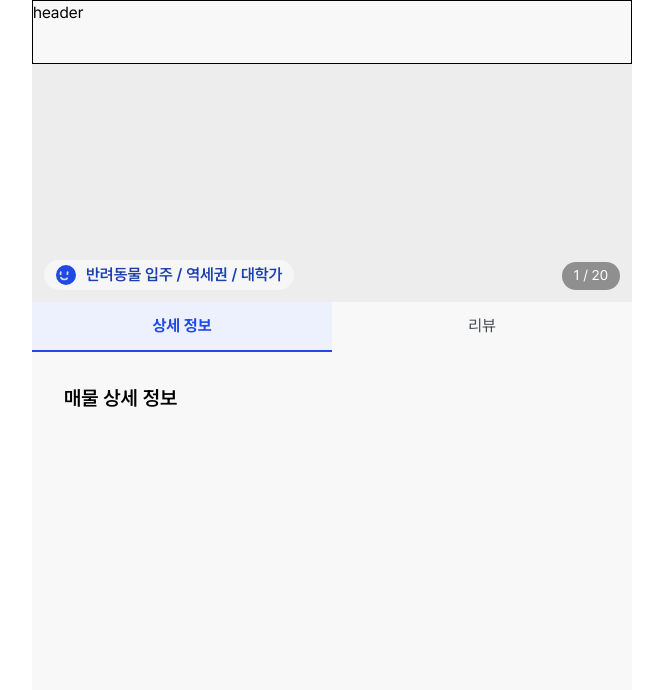
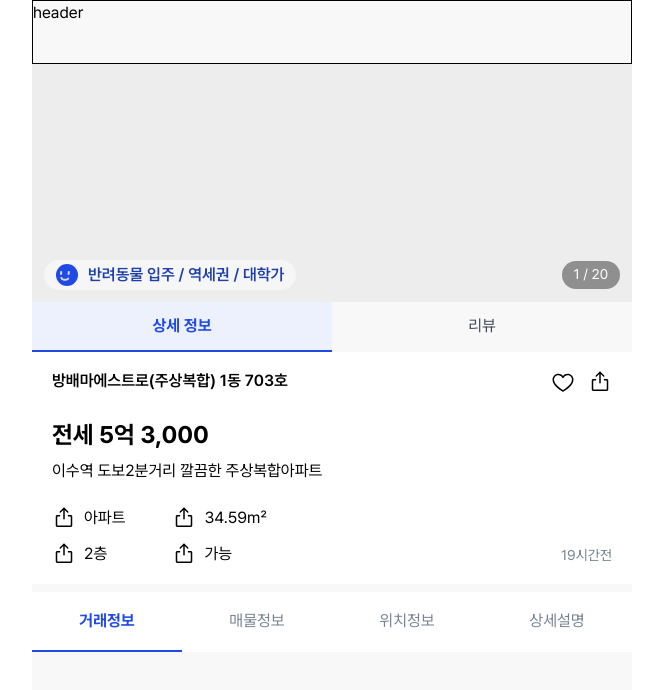
Before and after one commit to FC-DEV3-Final-Project/zoop-frontend, a Next.js app: page /property/1 in a window 1280 px wide. Shown: the top 690 px of the page, without its empty margins (308-971 px from the left). Built offline with nearby package versions, Linux system fonts and the light colour scheme.

Commit message:
feat: 페이지 탭 분리 반영

```diff
--- /dev/null
+++ b/src/app/property/[id]/components/PropertyDetailTab.tsx
@@ -0,0 +1,11 @@
+import PropertyInfoBox from "./PropertyInfoBox";
+import ScrollableTabBar from "./ScrollableTabBar";
+
+export default function PropertyDetailTab({ id }: { id: string }) {
+  return (
+    <div className="flex flex-col gap-2">
+      <PropertyInfoBox />
+      <ScrollableTabBar />
+    </div>
+  );
+}
--- /dev/null
+++ b/src/app/property/[id]/components/PropertyReviewTab.tsx
@@ -0,0 +1,8 @@
+export default function PropertyReviewTab({ id }: { id: string }) {
+  return (
+    <div className="p-4">
+      <h2 className="text-xl font-semibold">리뷰</h2>
+      {/* 리뷰 목록 + 리뷰 작성 버튼 */}
+    </div>
+  );
+}
--- a/src/app/property/[id]/page.tsx
+++ b/src/app/property/[id]/page.tsx
@@ -2,9 +2,9 @@
 
 import { useState } from "react";
 import { Tab } from "@/components/Tab";
-import PropertyDetailTab from "./PropertyDetailTab";
-import PropertyReviewTab from "./PropertyReviewTab";
-import PropertyImageCarousel from "./PropertyImageCarousel";
+import PropertyDetailTab from "./components/PropertyDetailTab";
+import PropertyReviewTab from "./components/PropertyReviewTab";
+import PropertyImageCarousel from "./components/PropertyImageCarousel";
 
 const TAB_OPTIONS = [
   { label: "상세 정보", value: "detail" },
@@ -23,7 +23,7 @@ export default function PropertyPage({ params }: { params: { id: string } }) {
       <Tab tabOptions={TAB_OPTIONS} selected={selectedTab} onChange={setSelectedTab} />
 
       {/* 탭 콘텐츠 */}
-      <div className="mt-4 px-4">
+      <div>
         {selectedTab === "detail" && <PropertyDetailTab id={params.id} />}
         {selectedTab === "review" && <PropertyReviewTab id={params.id} />}
       </div>
```
